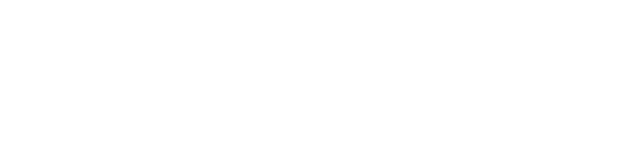
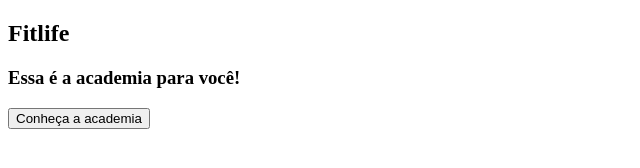
Before and after one commit to Ranieeery/Firstday, a plain HTML site: page index.html in a window 1280 px wide. Shown: the whole page, without its empty margins (0-640 px from the left). Drawn offline with Linux system fonts and the light colour scheme.

Commit message:
feat: header section

```diff
--- a/index.html
+++ b/index.html
@@ -7,5 +7,12 @@
     <title>Fitlife</title>
   </head>
   <body>
+    <main>
+      <section id="hero">
+        <h1>Fitlife</h1>
+        <h3>Essa é a academia para você!</h3>
+        <button>Conheça a academia</button>
+      </section>
+    </main>
   </body>
 </html>
```
